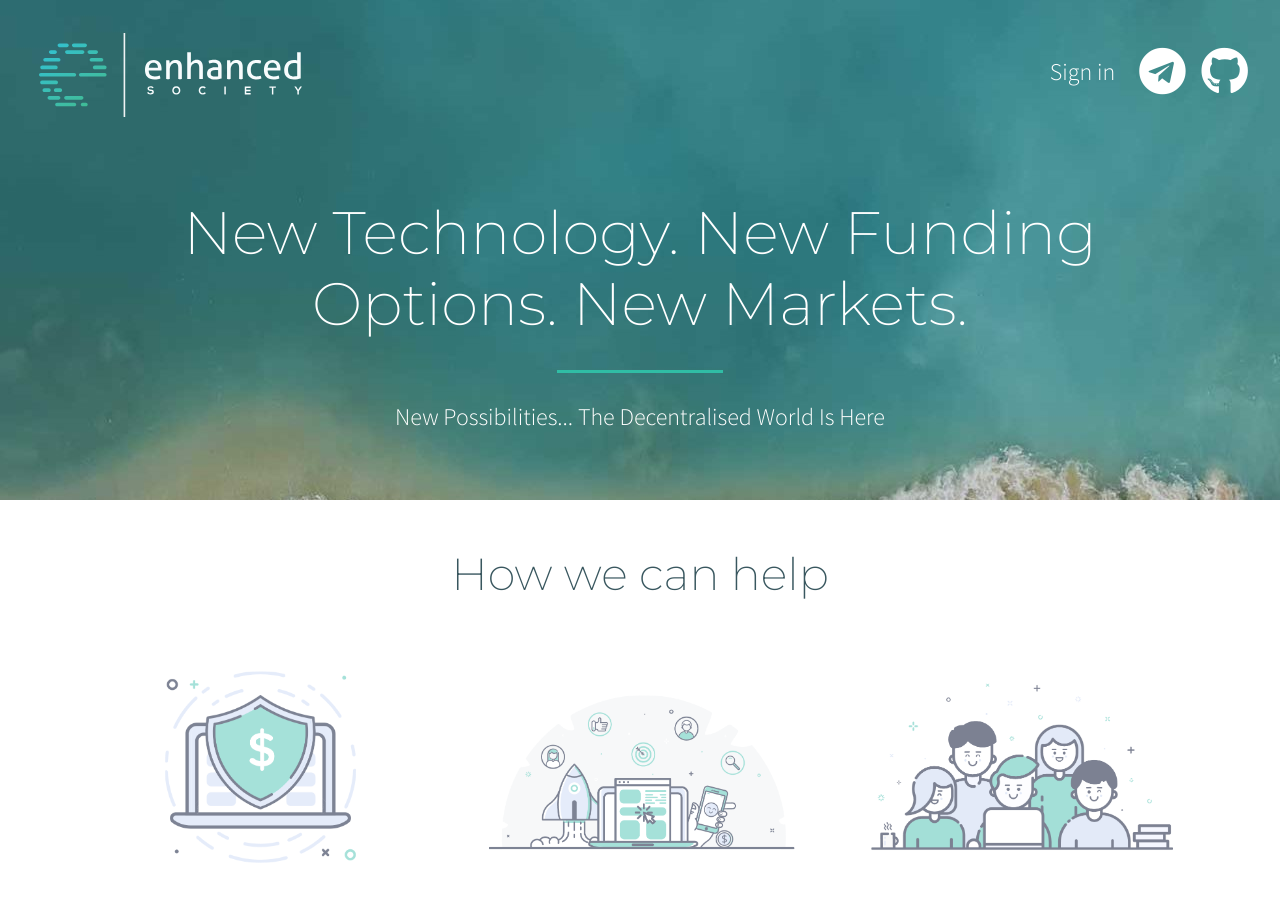
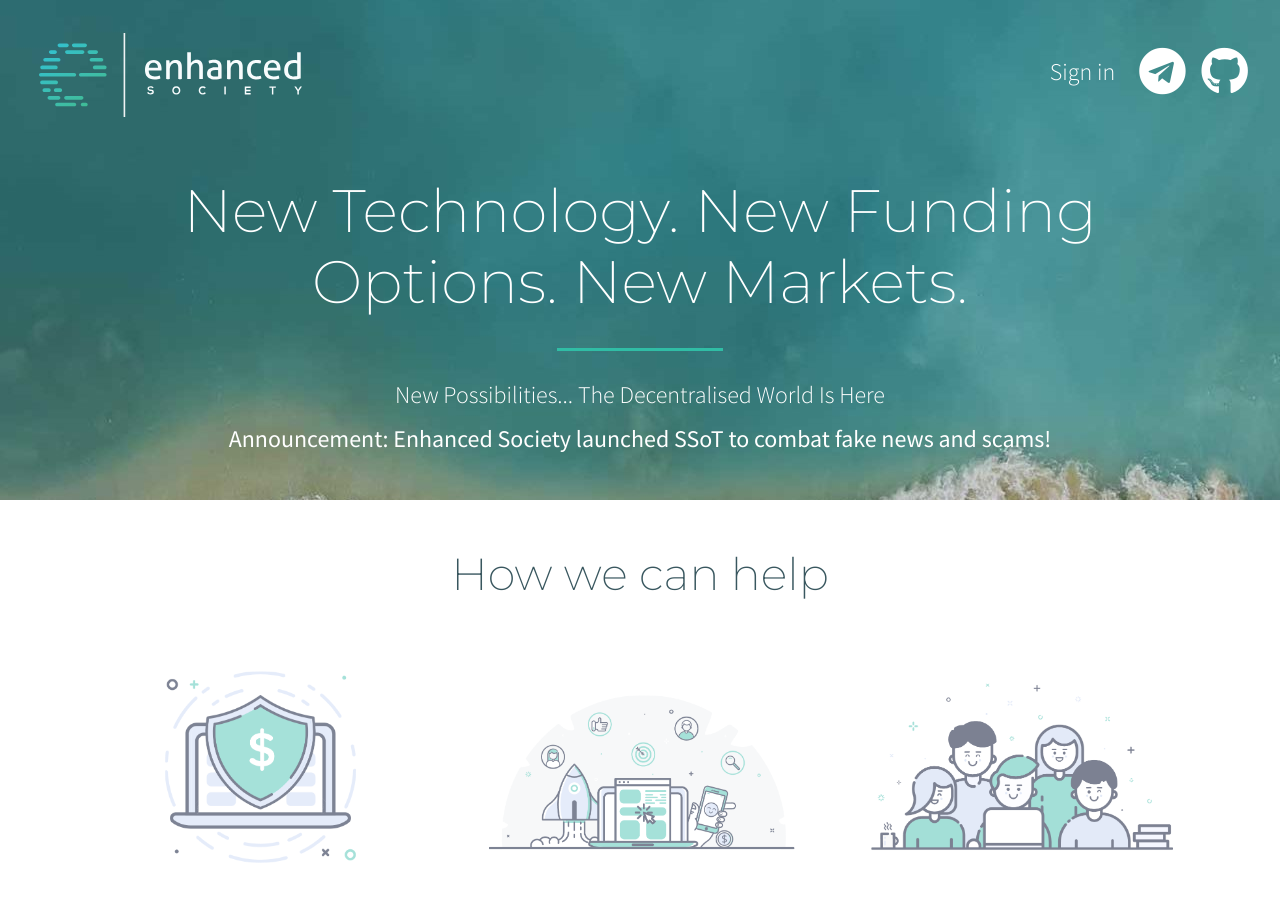
Before and after one commit to enhancedsociety/old-website, a Jekyll site: the page built from index.html, in a window 1280 px wide and 900 px high. Built offline with Jekyll 4.4.1, drawn with Linux system fonts in a browser that asks for light colours; nearby versions of some CDN libraries; a script that is not in the unit is left out.

Commit message:
Adding first version of announcement on front page

```diff
--- a/_includes/header.html
+++ b/_includes/header.html
@@ -25,6 +25,8 @@
 					{{ page.header_excerpt }}
 				</p>
 			{% endif %}
+			<p><strong>Announcement: Enhanced Society launched SSoT to combat fake news and scams!</strong><p>
+			</p>
 		</div>
 	{% endif %}
 </header>
```
